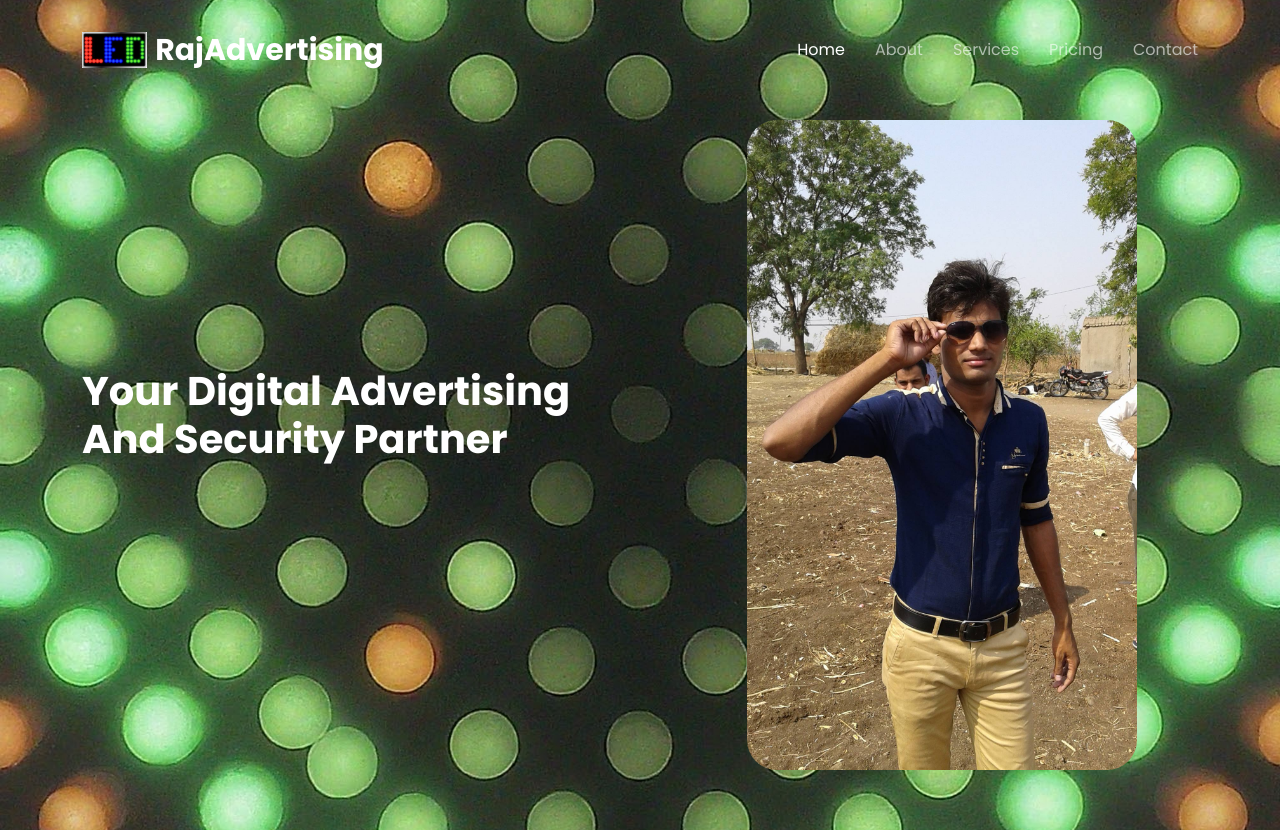
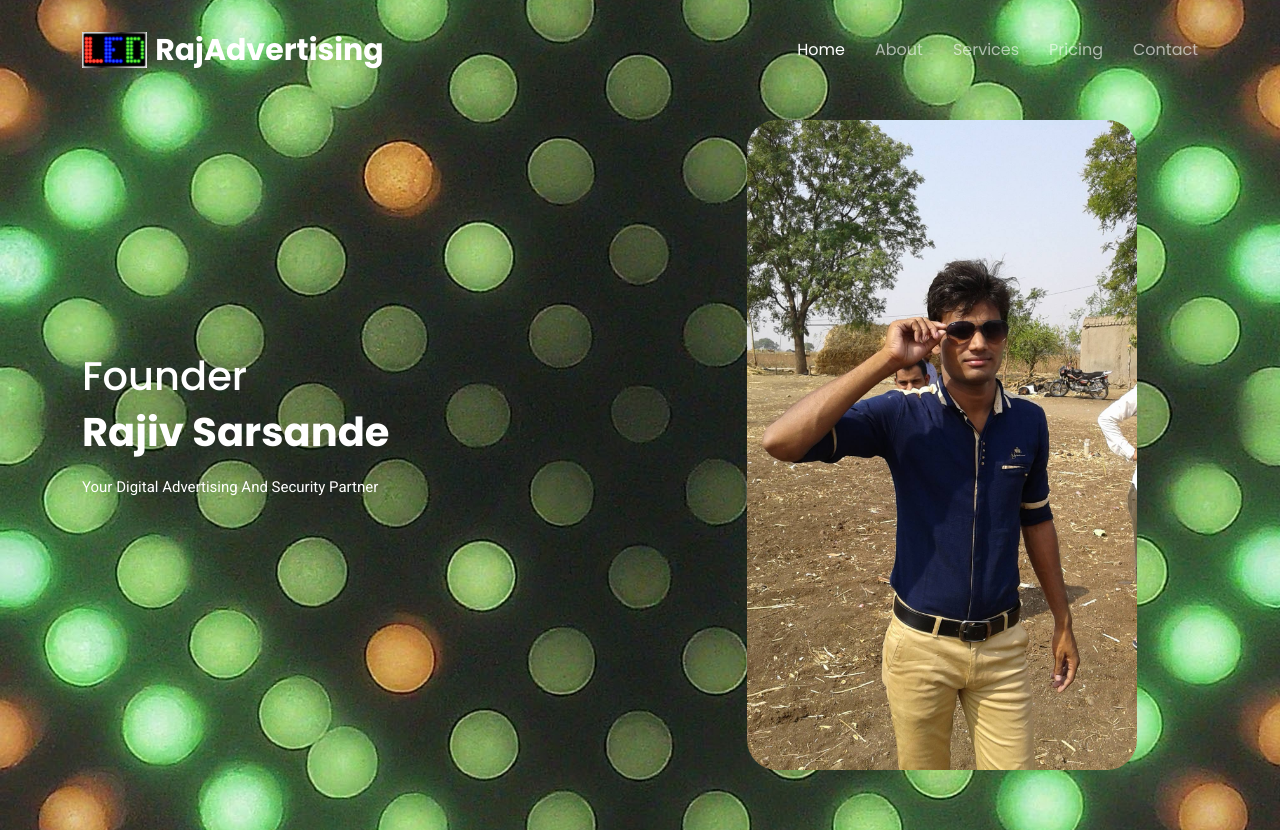
Before and after one commit to Shubham-p-02/rajledadvertising, a plain HTML site: page index.html in a window 1280 px wide. Shown: the top 832 px of the page. Drawn offline with Linux system fonts and the light colour scheme.

Commit message:
Update index.html

```diff
--- a/index.html
+++ b/index.html
@@ -91,8 +91,9 @@
       <div class="container">
         <div class="row gy-4 d-flex justify-content-between">
           <div class="col-lg-6 order-2 order-lg-1 d-flex flex-column justify-content-center">
-            <h2 data-aos="fade-up">Your Digital Advertising And Security Partner</h2>
-            <p data-aos="fade-up" data-aos-delay="100"></p>
+            <h1 data-aos="fade-up">Founder</h1>
+            <h2 data-aos="fade-up">Rajiv Sarsande</h2>
+            <p data-aos="fade-up" data-aos-delay="100">Your Digital Advertising And Security Partner</p>
 
 
 
```
